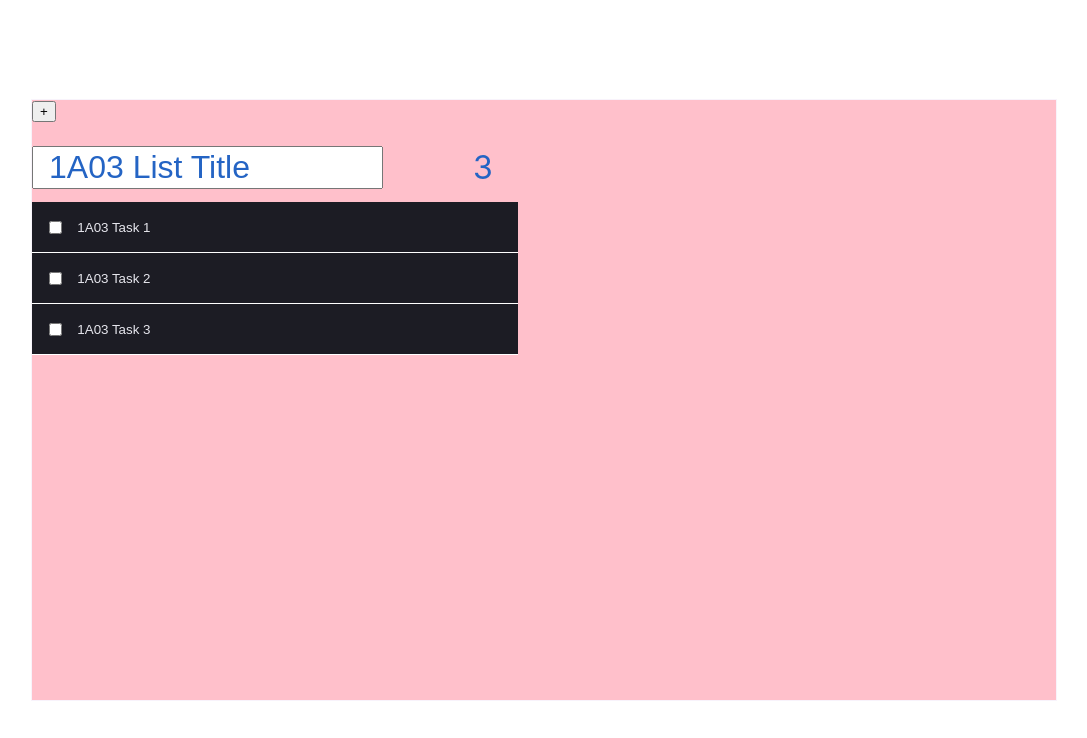
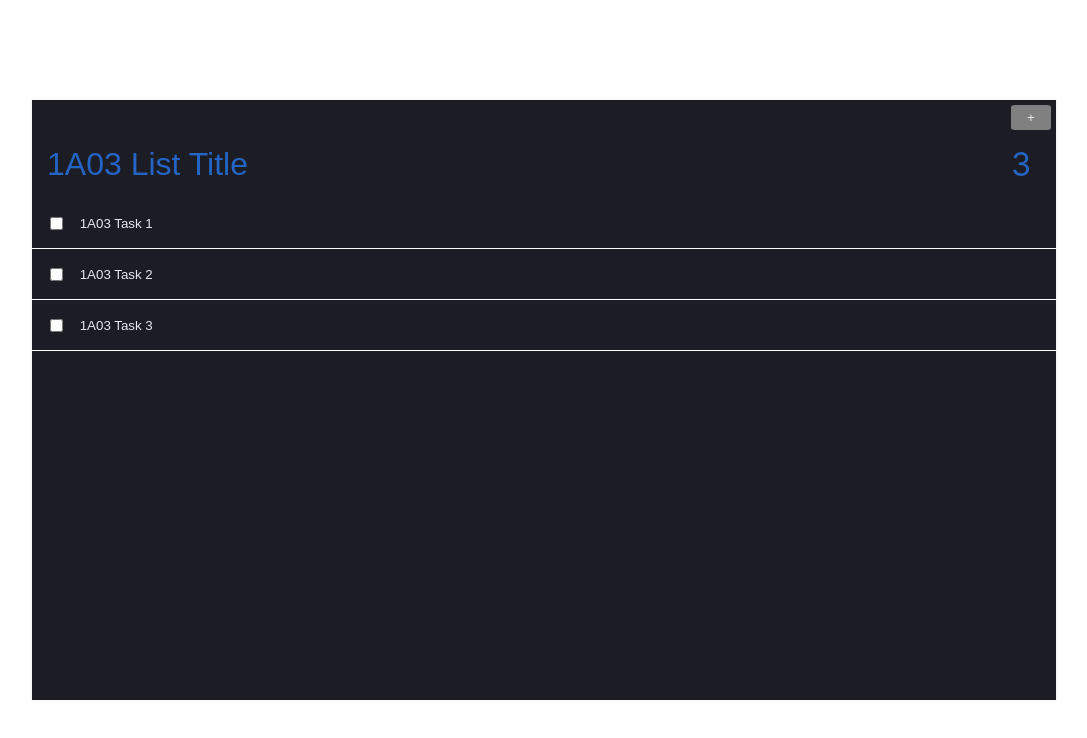
Before and after one commit to AdityaSharma6/todo-app-frontend, a React (Create React App) app: page / in a window 1280 px wide. Shown: the top 738 px of the page, without its empty margins (96-1183 px from the left). Built offline with nearby package versions, Linux system fonts and the light colour scheme.

Commit message:
Added function to handle changing TodoList Title. Adjusted styles for TodoList Title.

```diff
--- a/src/App.tsx
+++ b/src/App.tsx
@@ -1,3 +1,4 @@
+import { useState } from 'react';
 import './App.css';
 import { TodoList } from './Components/TodoListComponentFolder/TodoList';
 import { TodoItemType, TodoListType } from './types';
@@ -35,12 +36,20 @@ var dataList1: TodoListType = {
 
 function App() {
     // API Request to GET all todoItems of a particular list
+    const [todoListTitle, setTodoListTitle] = useState(dataList1.title);
+
+    const updateTodoListTitle = (updatedTodoListId: string, updatedTodoListTitle: string) => {
+        // API Call to Update Todo List Title
+        setTodoListTitle(updatedTodoListTitle);
+    };
+
     return (
         <div className='root-container'>
             <TodoList
-                title={dataList1.title}
+                title={todoListTitle}
                 todoItemsCollection={dataList1.todoItemsCollection}
                 _id={dataList1._id}
+                updateTodoListTitle={updateTodoListTitle}
             />
         </div>
     );
--- a/src/Components/TodoItemComponentFolder/TodoItem.tsx
+++ b/src/Components/TodoItemComponentFolder/TodoItem.tsx
@@ -15,9 +15,7 @@ export const TodoItem: FunctionComponent<ITodoItemProps> = (props: ITodoItemProp
                     type='checkbox'
                     checked={props.isComplete}
                     className='todoitem-completion-button'
-                    onChange={() =>
-                        props.updateTodoItemCompletionStatus(props._id, !props.isComplete)
-                    }
+                    onChange={() => props.updateTodoItemCompletionStatus(props._id)}
                 />
             </div>
             <div className={'todoitem-information-container'}>
--- a/src/Components/TodoListComponentFolder/TodoList.css
+++ b/src/Components/TodoListComponentFolder/TodoList.css
@@ -7,7 +7,7 @@
     --orange: #f4a43c;
 }
 
-.root-body-container {
+.root-todolist-container {
     min-width: 300px;
     background-color: var(--dark-grey);
 
@@ -18,8 +18,35 @@
     flex-grow: 3;
 }
 
+.add-todoitem-button {
+    width: 40px;
+    height: 25px;
+    margin-top: 5px;
+    margin-right: 5px;
+    outline: none;
+    border: none;
+    border-radius: 10%;
+    background-color: var(--super-light-grey);
+    color: var(--custom-white);
+
+    align-self: flex-end;
+}
+
+.add-todoitem-button:active {
+    width: 40px;
+    height: 25px;
+    margin-top: 5px;
+    margin-right: 5px;
+    outline: none;
+    border: none;
+    border-radius: 10%;
+    background-color: var(--light-blue);
+    color: var(--custom-white);
+
+    align-self: flex-end;
+}
+
 .todolist-information-container {
-    padding-top: 10px;
     width: 100%;
     height: 70px;
 
@@ -31,6 +58,10 @@
 
 .todolist-title {
     font-size: xx-large;
+    background-color: var(--dark-grey);
+    border: none;
+    margin: none;
+    outline: none;
     color: var(--light-blue);
     padding-left: 15px;
     width: 75%;
--- a/src/props.ts
+++ b/src/props.ts
@@ -6,14 +6,12 @@ export interface ITodoItemProps {
     title: string;
     isComplete: boolean;
     updateTodoItemTitle: (updatedTodoItemId: string, updatedTodoItemTitle: string) => void;
-    updateTodoItemCompletionStatus: (
-        updatedTodoItemId: string,
-        updatedTodoItemCompletionStatus: boolean
-    ) => void;
+    updateTodoItemCompletionStatus: (updatedTodoItemId: string) => void;
 }
 
 export interface ITodoListProps {
     _id: string;
     title: string;
     todoItemsCollection: TodoItemType[];
+    updateTodoListTitle: (updatedTodoListId: string, updatedTodoListTitle: string) => void;
 }
```
